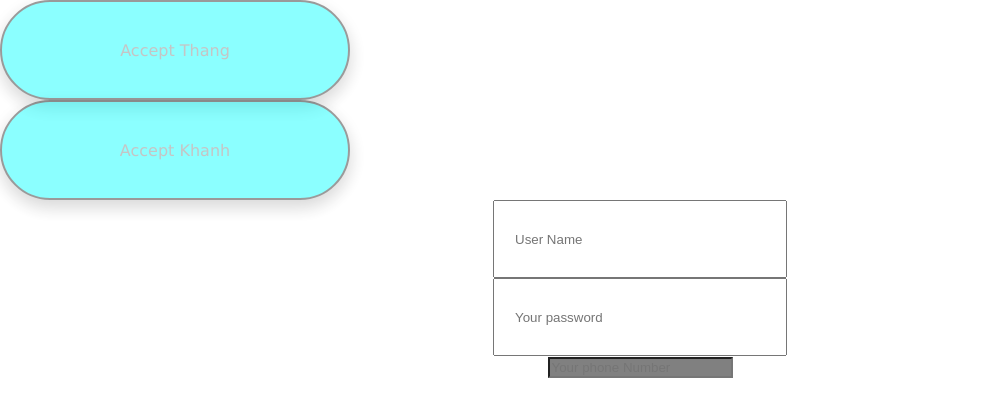
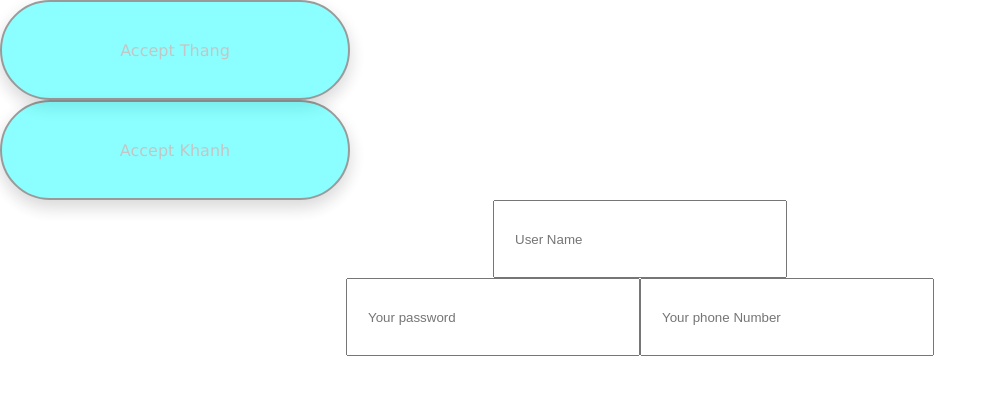
Before and after one commit to thangndtitf/VRMS-Web, a React (Create React App) app: page / in a window 1280 px wide. Shown: the top 416 px of the page, without its empty margins (0-997 px from the left). Built offline with nearby package versions, Linux system fonts and the light colour scheme.

Commit message:
Thang commit

```diff
--- a/src/components/textinput/phoneinput/PhoneInput.css
+++ b/src/components/textinput/phoneinput/PhoneInput.css
@@ -1,3 +1,14 @@
-.phoneinput_filed {
-    background-color: gray;
+.phoneinput_container{
+    display: inline;
 }
+
+.phoneinput_container .phoneinput_filed{
+    width: 250px;
+    height: 50px;
+    border: 10%;
+    padding: 12px 20px;
+}
+
+.phoneinput_container .phoneinput_filed:focus{
+    background-color: #99FFFF;
+}
--- a/src/components/textinput/phoneinput/PhoneInput.js
+++ b/src/components/textinput/phoneinput/PhoneInput.js
@@ -5,7 +5,7 @@ import './PhoneInput.css';
 class PhoneInput extends Component{
     render(){
         return (
-            <div>
+            <div className='phoneinput_container'>
                 <input type='text' className='phoneinput_filed' placeholder='Your phone Number'></input>
             </div>
         );
--- a/src/components/textinput/userNameInput/UserNameInput.css
+++ b/src/components/textinput/userNameInput/UserNameInput.css
@@ -7,6 +7,7 @@
     height: 50px;
     border: 10%;
     padding: 12px 20px;
+    transition: 0.5s;
 }
 
 .usernamecontainer .usernamecontainer_input:focus{
```
Also changed, not shown: src/components/button/notacceptbutton/NoAcceptButton.js (added, +15 -0 lines), src/components/button/loginbutton/LoginButton.css (added), src/components/button/loginbutton/LoginButton.js (added), src/components/button/notacceptbutton/NoAcceptButton.css (added).
